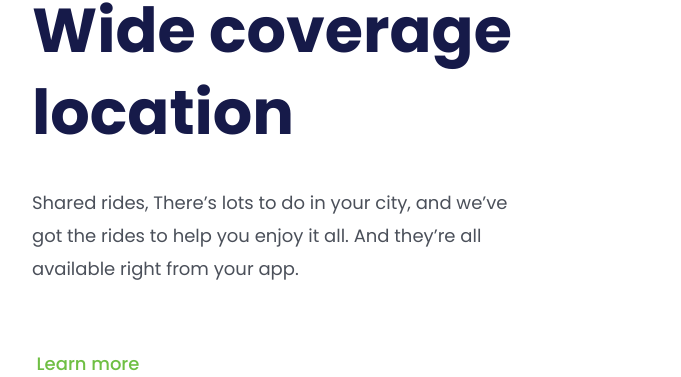
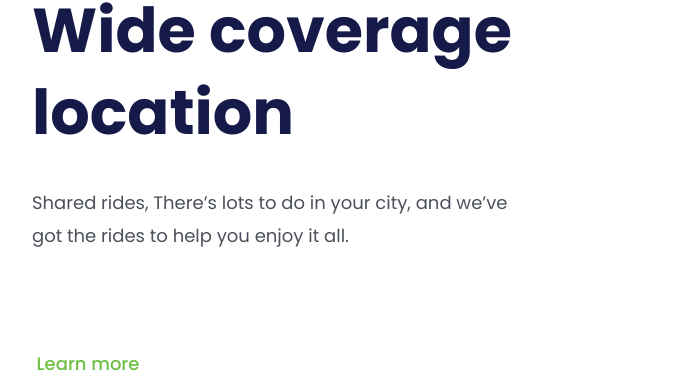
Before and after one commit to patriciah22/We-Converge, a plain HTML site: page index.html in a window 1280 px wide. Shown: the part 756-1133 px from the top of the page, without its empty margins (54-735 px from the left). Drawn offline with Linux system fonts and the light colour scheme.

Commit message:
Alterção parágrafo

```diff
--- a/index.html
+++ b/index.html
@@ -30,8 +30,7 @@
 
         <section>
             <h1>Wide coverage location</h1>
-            <p>Shared rides, There’s lots to do in your city, and we’ve got the rides to help you enjoy it all.
-                And they’re all available right from your app.</p>
+            <p>Shared rides, There’s lots to do in your city, and we’ve got the rides to help you enjoy it all.</p>
             <button class="button-main">Learn more</button>
         </section>
     </main>
```
